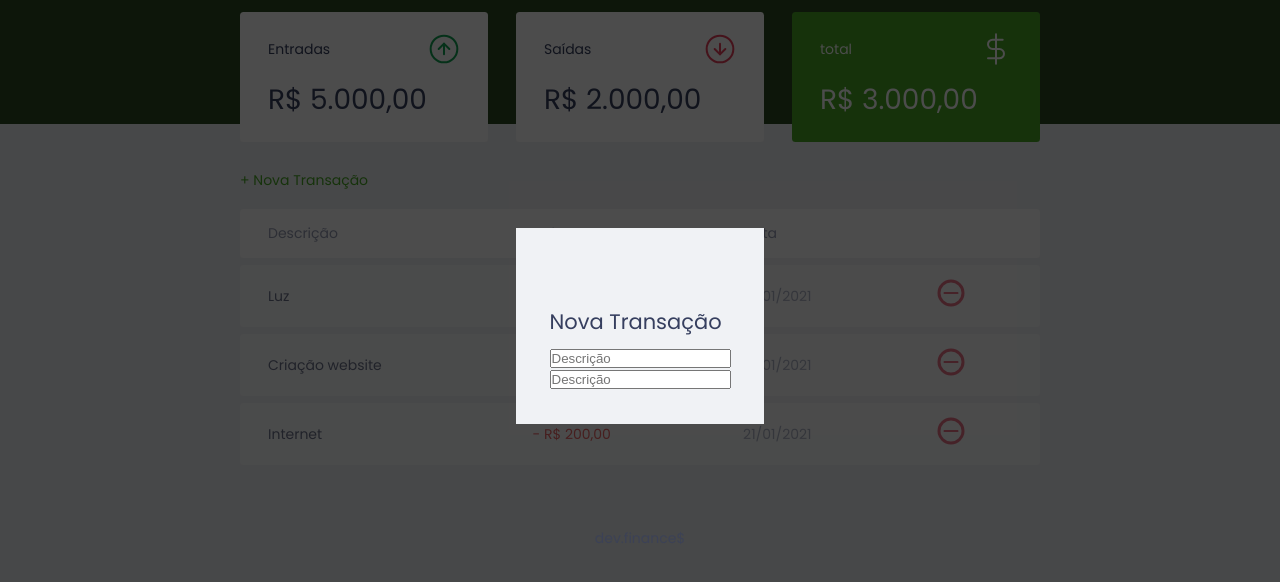
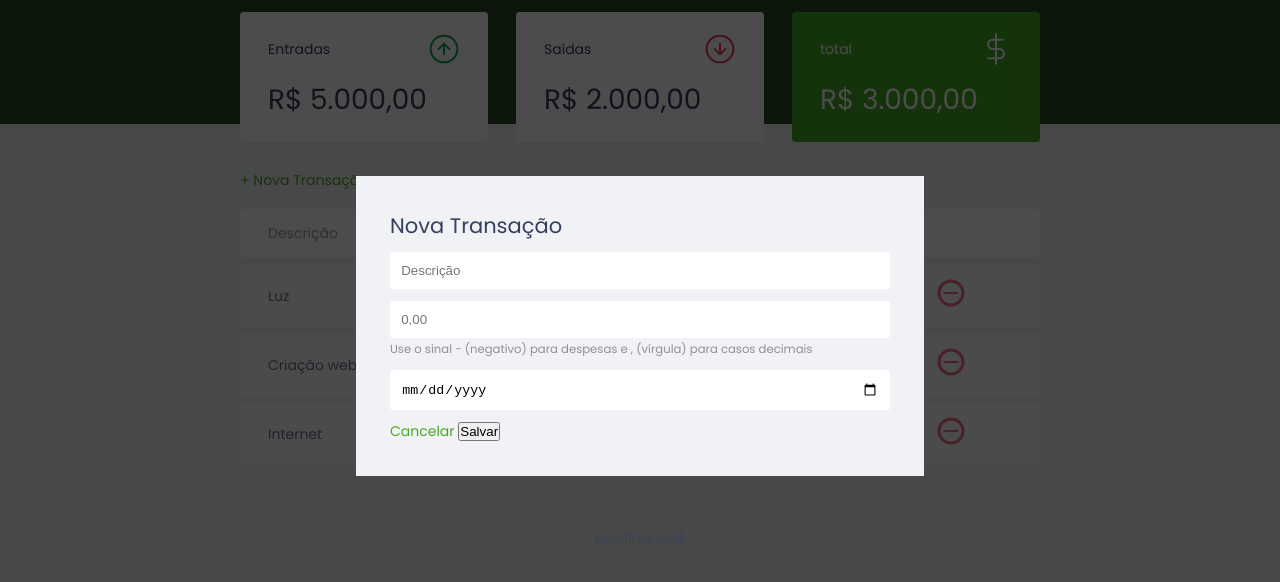
Before and after one commit to lvaccari12/finances_app, a plain HTML site: page index.html in a window 1280 px wide. Shown: the part 74-656 px from the top of the page. Drawn offline with Linux system fonts and the light colour scheme.

Commit message:
parcial commit

```diff
--- a/index.html
+++ b/index.html
@@ -108,9 +108,22 @@
 
             <div class="input-group">
               <label class="sr-only" for="amount">
-                Descrição
+                Valor
               </label>
-              <input type="number" id="amount" name="amount" placeholder="Descrição"/>
+              <input type="number" step="0.01" id="amount" name="amount" placeholder="0,00"/>
+              <small class="help">Use o sinal - (negativo) para despesas e , (vírgula) para casos decimais</small>
+            </div>
+
+            <div class="input-group">
+              <label class="sr-only" for="date">
+                Data
+              </label>
+              <input type="date" id="date" name="date"/>
+            </div>
+
+            <div class="input-group actions">
+              <a href="#" class="button cancel">Cancelar</a>
+              <button>Salvar</button>
             </div>
 
           </form>
--- a/style.css
+++ b/style.css
@@ -199,6 +199,43 @@ td.expense {
     padding: 2.4rem;
 }
 
+/* Form -----------------*/
+#form {
+    max-width: 500px;
+}
+
+#form h2 {
+    margin-top: 0;
+}
+
+input {
+    border: none;
+    border-radius: 0.2rem;
+
+    padding: 0.8rem;
+
+    width: 100%;
+}
+
+.input-group {
+    margin-top: 0.8rem;
+}
+
+.input-group small {
+    opacity: 0.4;
+}
+
+.input-group.action {
+    display: flex;
+    justify-content: space-between;
+    align-items: center;
+}
+
+.input-group.action .button,
+.input-group.action button {
+    width: 48%;
+}
+
 /* Footer -----------------*/
 footer {
     text-align: center;
```
